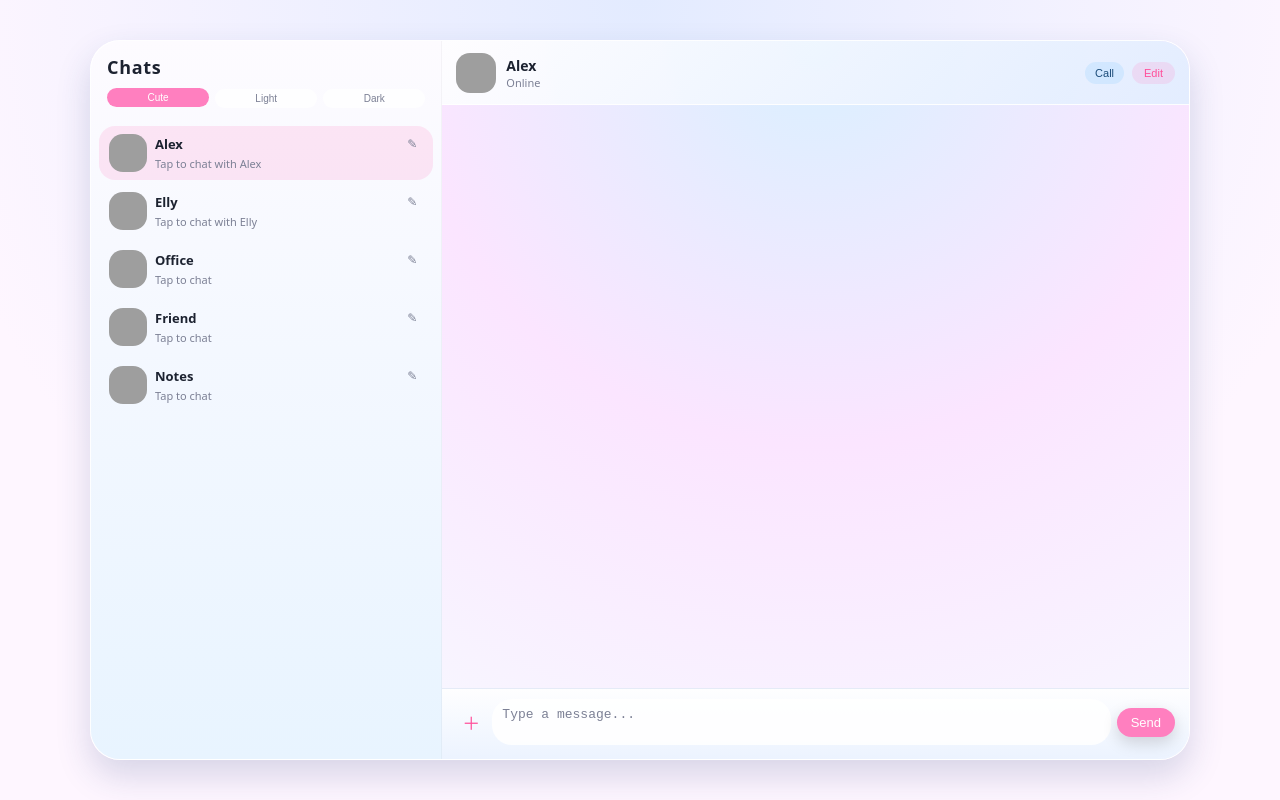
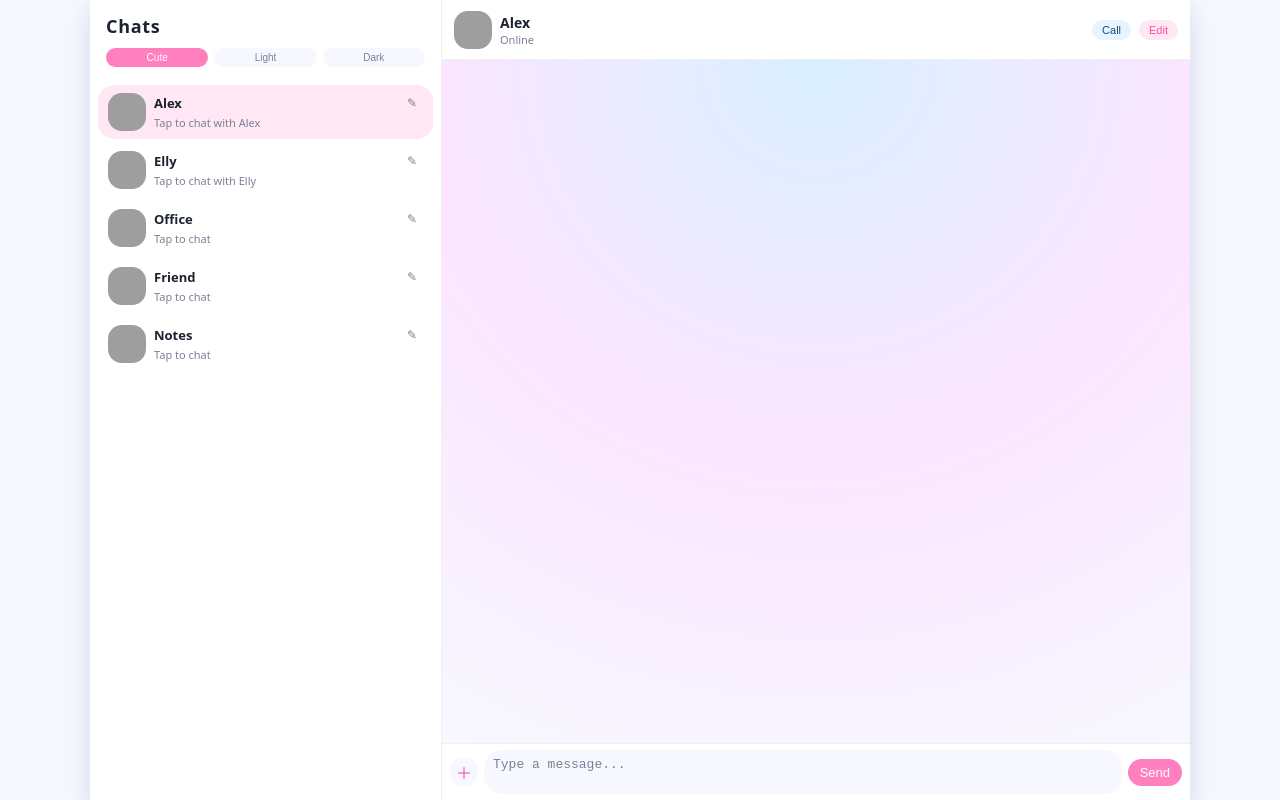
Before and after one commit to crinklecreaseofficial-png/final-message, a plain HTML site: page index.html in a window 1280 px wide. Drawn offline with Linux system fonts and the light colour scheme; grey boxes are pictures that could not be loaded; a script that the page names is missing.

Commit message:
Update style.css

```diff
--- a/style.css
+++ b/style.css
@@ -1,5 +1,5 @@
 :root {
-  /* Default = "Cute" (sky‑blue + pink dreamy mix) */
+  /* Default = "Cute" (sky‑blue + pink mix) */
   --bg: #f7f8ff;
   --bg-secondary: #ffffff;
   --accent: #ff7fbf;
@@ -10,7 +10,7 @@
   --chat-bg: radial-gradient(circle at top, #d9f0ff 0%, #fbe5ff 50%, #f7f8ff 100%);
   --bubble-me: linear-gradient(135deg, #7fc9ff, #ff7fbf);
   --bubble-them: rgba(255, 255, 255, 0.96);
-  --shadow-soft: 0 16px 34px rgba(41, 60, 122, 0.18);
+  --shadow-soft: 0 10px 24px rgba(41, 60, 122, 0.18);
 }
 
 /* LIGHT THEME (WhatsApp‑ish) */
@@ -50,13 +50,9 @@ body.dark-theme {
 body {
   margin: 0;
   font-family: system-ui, -apple-system, BlinkMacSystemFont, "SF Pro Text", -apple-system, sans-serif;
-  background: radial-gradient(circle at top, #e3ebff 0%, #fef6ff 70%);
+  background: var(--bg);
   color: var(--text-main);
-  display: flex;
-  align-items: center;
-  justify-content: center;
   height: 100vh;
-  overflow: hidden;
 }
 
 /* App shell */
@@ -64,15 +60,12 @@ body {
 .app {
   width: 100%;
   max-width: 1100px;
-  height: 90vh;
-  max-height: 800px;
-  background: linear-gradient(150deg, rgba(255, 255, 255, 0.9), rgba(226, 234, 255, 0.9));
-  border-radius: 30px;
+  height: 100vh;
+  margin: 0 auto;
+  background: var(--bg-secondary);
   box-shadow: var(--shadow-soft);
   display: flex;
   overflow: hidden;
-  backdrop-filter: blur(18px);
-  border: 1px solid rgba(255, 255, 255, 0.9);
 }
 
 /* Sidebar */
@@ -80,10 +73,10 @@ body {
 .sidebar {
   width: 32%;
   min-width: 260px;
-  border-right: 1px solid rgba(0, 0, 0, 0.03);
+  border-right: 1px solid rgba(0, 0, 0, 0.06);
   display: flex;
   flex-direction: column;
-  background: linear-gradient(180deg, #fdfbff 0%, #e8f4ff 100%);
+  background: var(--bg-secondary);
 }
 
 .sidebar-header {
@@ -111,15 +104,13 @@ body {
   padding: 4px 6px;
   font-size: 10px;
   cursor: pointer;
-  background: rgba(255, 255, 255, 0.8);
+  background: var(--bg);
   color: var(--text-muted);
-  transition: background 0.16s ease-out, color 0.16s ease-out, transform 0.12s ease-out;
 }
 
 .theme-btn.active {
   background: var(--accent);
   color: #fff;
-  transform: translateY(-1px);
 }
 
 .contacts {
@@ -135,13 +126,12 @@ body {
   padding: 8px 10px;
   border-radius: 16px;
   cursor: pointer;
-  transition: background 0.16s ease-out, transform 0.12s ease-out;
+  transition: background 0.15s ease-out;
   margin-bottom: 4px;
 }
 
 .contact:hover {
-  background: rgba(255, 127, 191, 0.12);
-  transform: translateY(-1px);
+  background: rgba(0, 0, 0, 0.03);
 }
 
 .contact.active {
@@ -208,19 +198,19 @@ body {
 /* Header */
 
 .chat-header {
-  height: 64px;
-  padding: 10px 14px;
+  height: 60px;
+  padding: 8px 12px;
   display: flex;
   align-items: center;
   justify-content: space-between;
-  background: linear-gradient(135deg, rgba(255, 255, 255, 0.9), rgba(225, 237, 255, 0.9));
-  border-bottom: 1px solid rgba(255, 255, 255, 0.9);
+  background: var(--bg-secondary);
+  border-bottom: 1px solid rgba(0, 0, 0, 0.06);
 }
 
 .header-left {
   display: flex;
   align-items: center;
-  gap: 10px;
+  gap: 8px;
 }
 
 .back-btn {
@@ -237,8 +227,8 @@ body {
 }
 
 .header-avatar {
-  width: 40px;
-  height: 40px;
+  width: 38px;
+  height: 38px;
   border-radius: 14px;
   object-fit: cover;
 }
@@ -267,31 +257,22 @@ body {
 .edit-profile-btn {
   border-radius: 999px;
   border: none;
-  padding: 5px 12px;
+  padding: 4px 10px;
   background: var(--accent-soft);
   color: var(--accent-strong);
   font-size: 11px;
   cursor: pointer;
-  transition: background 0.14s ease-out, transform 0.12s ease-out;
 }
 
-.edit-profile-btn:hover {
-  background: var(--accent);
-  color: #fff;
-  transform: translateY(-1px);
-}
-
+/* simple call button style */
 .call-btn {
   border-radius: 999px;
   border: none;
-  padding: 5px 10px;
+  padding: 4px 10px;
   background: rgba(127, 201, 255, 0.2);
   color: #1c4c7a;
   font-size: 11px;
   cursor: pointer;
-  display: inline-flex;
-  align-items: center;
-  gap: 4px;
 }
 
 /* Chat body */
@@ -299,8 +280,8 @@ body {
 .chat-body {
   flex: 1;
   overflow-y: auto;
-  padding: 14px 14px 10px;
-  background: transparent;
+  padding: 10px 12px 10px;
+  background: var(--chat-bg);
   -webkit-overflow-scrolling: touch;
 }
 
@@ -355,7 +336,7 @@ body {
   font-size: 13px;
   line-height: 1.5;
   position: relative;
-  box-shadow: 0 4px 14px rgba(0, 0, 0, 0.15);
+  box-shadow: 0 2px 6px rgba(0, 0, 0, 0.08);
 }
 
 /* Bubble tails + grouping */
@@ -452,24 +433,24 @@ body {
 /* Input area */
 
 .chat-input {
-  padding: 10px 14px 14px;
-  background: linear-gradient(180deg, rgba(255, 255, 255, 0.9), rgba(235, 243, 255, 0.9));
+  padding: 6px 8px;
+  background: var(--bg-secondary);
   display: flex;
   gap: 6px;
-  border-top: 1px solid rgba(0, 0, 0, 0.03);
+  border-top: 1px solid rgba(0, 0, 0, 0.06);
   align-items: center;
 }
 
 #message-input {
   flex: 1;
-  border-radius: 20px;
+  border-radius: 18px;
   border: none;
   resize: none;
-  padding: 8px 10px;
+  padding: 7px 9px;
   font-size: 13px;
-  max-height: 90px;
+  max-height: 70px;
   outline: none;
-  background: rgba(255, 255, 255, 0.9);
+  background: var(--bg);
   color: var(--text-main);
 }
 
@@ -478,34 +459,23 @@ body {
 }
 
 #send-btn {
-  border-radius: 999px;
-  padding: 7px 14px;
+  border-radius: 18px;
+  padding: 6px 12px;
   border: none;
   background: var(--accent);
   color: #fff;
   font-size: 13px;
   cursor: pointer;
-  display: inline-flex;
-  align-items: center;
-  gap: 4px;
-  box-shadow: 0 6px 16px rgba(0, 0, 0, 0.15);
-  transition: transform 0.12s ease-out, box-shadow 0.12s ease-out, background 0.12s ease-out;
-}
-
-#send-btn:hover {
-  background: var(--accent-strong);
-  transform: translateY(-1px);
-  box-shadow: 0 10px 24px rgba(0, 0, 0, 0.2);
 }
 
 .attach-btn {
   border-radius: 50%;
-  width: 30px;
-  height: 30px;
+  width: 28px;
+  height: 28px;
   border: none;
-  background: transparent;
+  background: var(--bg);
   color: var(--accent-strong);
-  font-size: 18px;
+  font-size: 16px;
   cursor: pointer;
 }
 
@@ -557,7 +527,6 @@ body {
   box-shadow: var(--shadow-soft);
   text-align: center;
   position: relative;
-  border: 1px solid rgba(0, 0, 0, 0.06);
 }
 
 .modal-close {
@@ -609,7 +578,6 @@ body {
   flex-direction: row;
   gap: 6px;
   z-index: 1100;
-  border: 1px solid rgba(0, 0, 0, 0.06);
 }
 
 .rename-popup.visible {
@@ -673,7 +641,7 @@ body {
 .call-overlay {
   position: fixed;
   inset: 0;
-  background: radial-gradient(circle at top, rgba(67, 131, 255, 0.9), rgba(255, 127, 191, 0.9));
+  background: rgba(0, 0, 0, 0.6);
   display: none;
   align-items: center;
   justify-content: center;
@@ -685,7 +653,7 @@ body {
 }
 
 .call-card {
-  background: rgba(255, 255, 255, 0.96);
+  background: #ffffff;
   border-radius: 24px;
   padding: 18px 22px 20px;
   width: 260px;
@@ -749,6 +717,10 @@ body {
 /* Responsive */
 
 @media (max-width: 780px) {
+  body {
+    height: 100vh;
+  }
+
   .app {
     width: 100%;
     height: 100vh;
```
